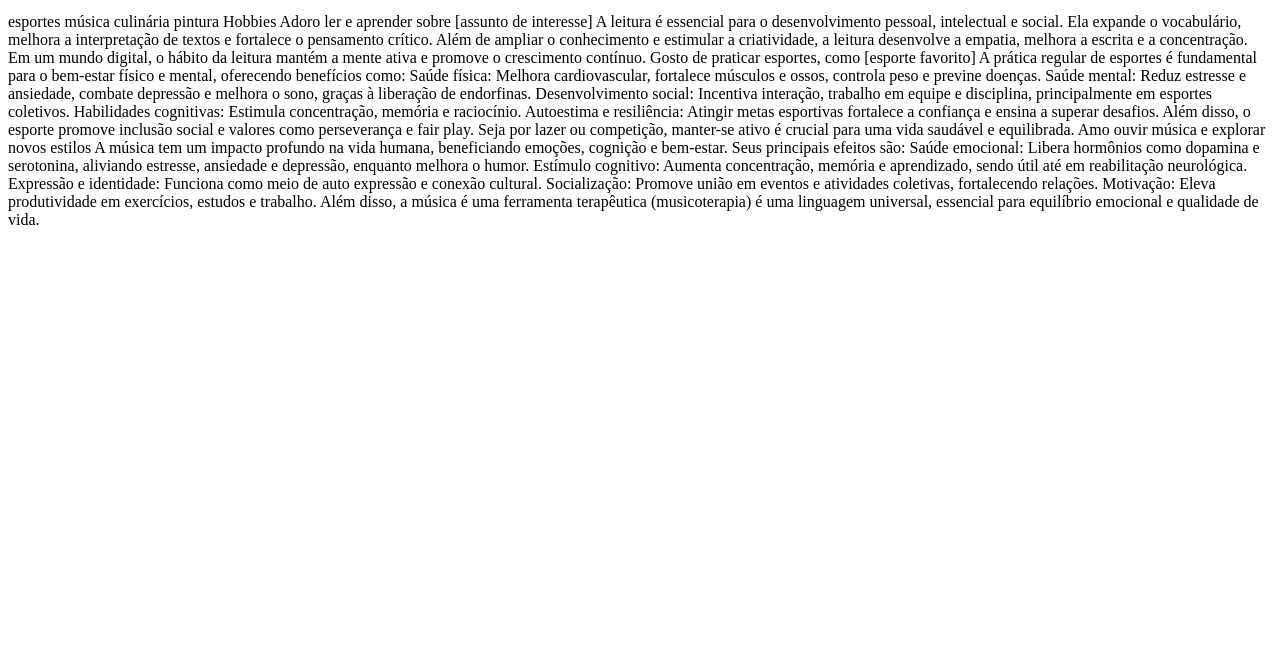
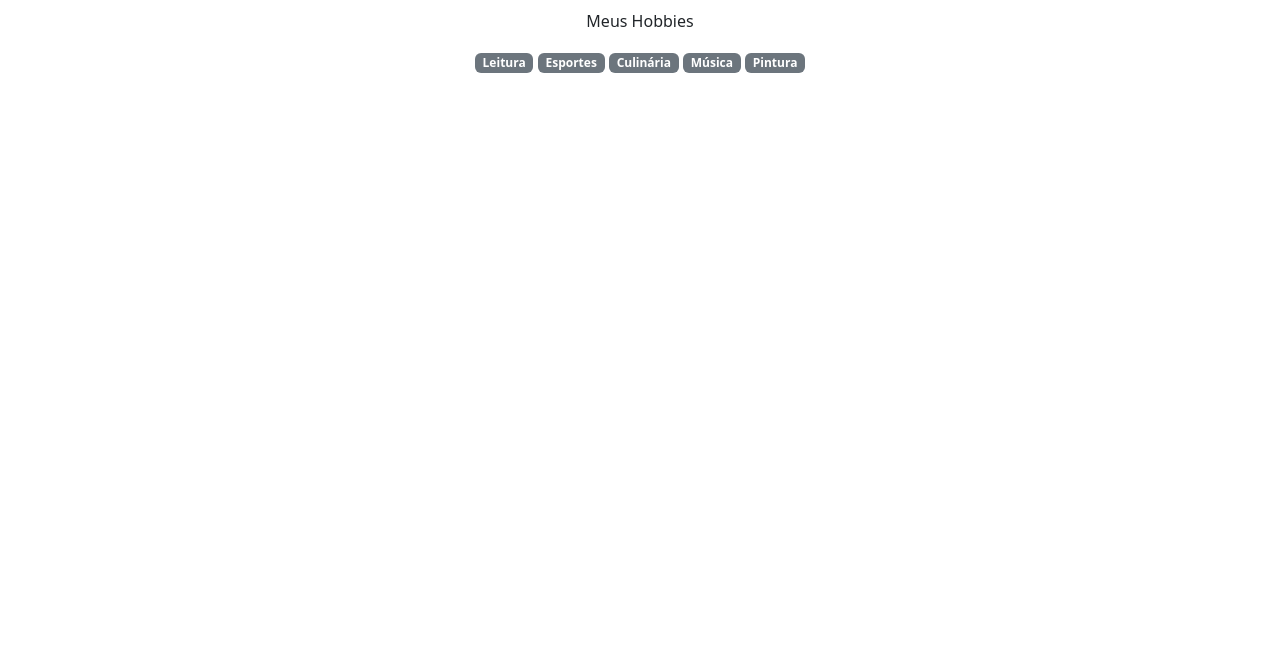
Before and after one commit to Viniciusbr201/Portifolio, a plain HTML site: page index.html in a window 1280 px wide. Shown: the part 137-800 px from the top of the page. Drawn offline with nearby package versions, Linux system fonts and the light colour scheme.

Commit message:
Add files via upload

```diff
--- a/index.html
+++ b/index.html
@@ -4,38 +4,23 @@
     <meta charset="UTF-8">
     <meta http-equiv="X-UA-Compatible" content="IE=edge">
     <meta name="viewport" content="width=device-width, initial-scale=1.0">
+    <link href="https://cdn.jsdelivr.net/npm/bootstrap@5.3.4/dist/css/bootstrap.min.css" rel="stylesheet">
     <title>Portifolio de Vinícius</title>
 </head>
 <body>
-    <h1>Vinícius</h1>
+    <header class="container text-center">
+    <img src="img/pexels-joshsorenson-1714208.jpg" alt="uma imagem de Vinícius" width="200" height="200" class="rounded-circle">
+    <h1 class="lead">Vinícius</h1>
 <p>Olá, eu sou [Seu Nome], um(a) profissional apaixonado(a) por desafios e sempre em busca de aprendizado constante.
     Sou uma pessoa dedicada, criativa e com grande capacidade de adaptação. Tenho facilidade em trabalhar em equipe, resolução de problemas e atenção aos detalhes. Minha paixão pela [área de interesse, como tecnologia, design, escrita, etc.] me impulsiona a sempre buscar soluções inovadoras e eficientes.
-    leitura</p>
-esportes
-música
-culinária
-pintura
-Hobbies
-Adoro ler e aprender sobre [assunto de interesse]
-A leitura é essencial para o desenvolvimento pessoal, intelectual e social. Ela expande o vocabulário, melhora a interpretação de textos e fortalece o pensamento crítico. Além de ampliar o conhecimento e estimular a criatividade, a leitura desenvolve a empatia, melhora a escrita e a concentração. Em um mundo digital, o hábito da leitura mantém a mente ativa e promove o crescimento contínuo.
+    </p>
 
-
-Gosto de praticar esportes, como [esporte favorito]
-A prática regular de esportes é fundamental para o bem-estar físico e mental, oferecendo benefícios como:
-Saúde física: Melhora cardiovascular, fortalece músculos e ossos, controla peso e previne doenças.
-Saúde mental: Reduz estresse e ansiedade, combate depressão e melhora o sono, graças à liberação de endorfinas.
-Desenvolvimento social: Incentiva interação, trabalho em equipe e disciplina, principalmente em esportes coletivos.
-Habilidades cognitivas: Estimula concentração, memória e raciocínio.
-Autoestima e resiliência: Atingir metas esportivas fortalece a confiança e ensina a superar desafios.
-Além disso, o esporte promove inclusão social e valores como perseverança e fair play. Seja por lazer ou competição, manter-se ativo é crucial para uma vida saudável e equilibrada.
-
-Amo ouvir música e explorar novos estilos
-A música tem um impacto profundo na vida humana, beneficiando emoções, cognição e bem-estar. Seus principais efeitos são:
-Saúde emocional: Libera hormônios como dopamina e serotonina, aliviando estresse, ansiedade e depressão, enquanto melhora o humor.
-Estímulo cognitivo: Aumenta concentração, memória e aprendizado, sendo útil até em reabilitação neurológica.
-Expressão e identidade: Funciona como meio de auto expressão e conexão cultural.
-Socialização: Promove união em eventos e atividades coletivas, fortalecendo relações.
-Motivação: Eleva produtividade em exercícios, estudos e trabalho.
-Além disso, a música é uma ferramenta terapêutica (musicoterapia) é uma linguagem universal, essencial para equilíbrio emocional e qualidade de vida.
-</body>
-</html>
+    <p>Meus Hobbies</p>
+    <div>
+        <p class="badge bg-secondary">Leitura</p>
+        <p class="badge bg-secondary">Esportes</p>
+        <p class="badge bg-secondary">Culinária</p>
+        <p class="badge bg-secondary">Música</p>
+        <p class="badge bg-secondary">Pintura</p>
+    </div>
+</header>
```
